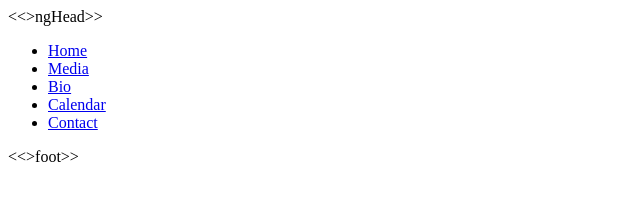
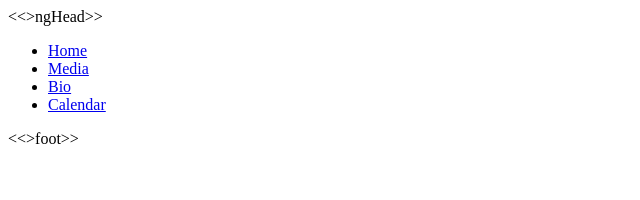
Before and after one commit to FlexSites/Midvale-Main-Street-Theatre, a website: page source/index.html in a window 1280 px wide. Shown: the whole page, without its empty margins (0-640 px from the left). Drawn offline with Linux system fonts and the light colour scheme.

Commit message:
Initialize dev branch

```diff
--- a/source/index.html
+++ b/source/index.html
@@ -8,7 +8,6 @@
         <li><a href="/videos">Media</a></li>
         <li><a href="/bio">Bio</a></li>
         <li><a href="/calendar">Calendar</a></li>
-        <li><a href="/contact">Contact</a></li>
     </ul>
 </nav>
 <ng-view></ng-view>
```
